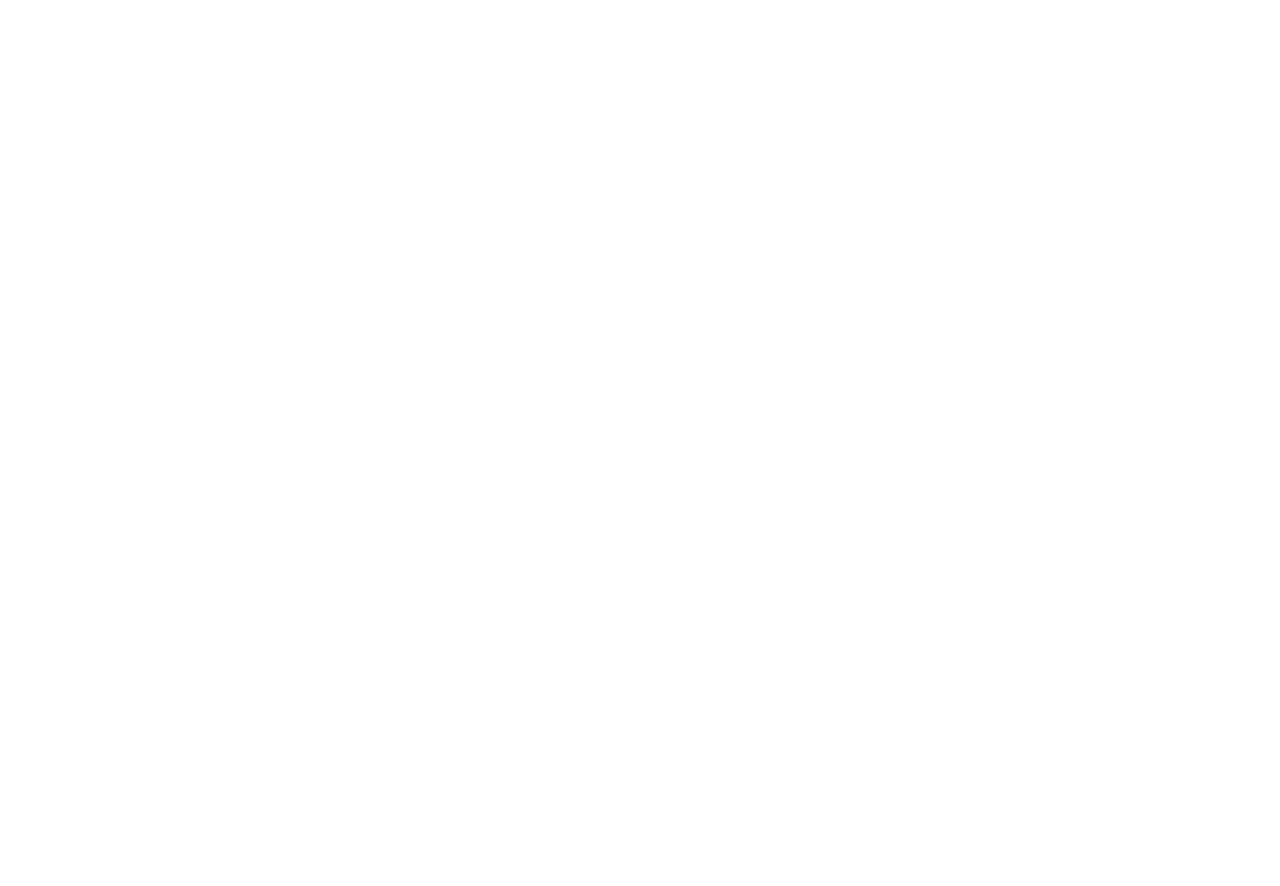
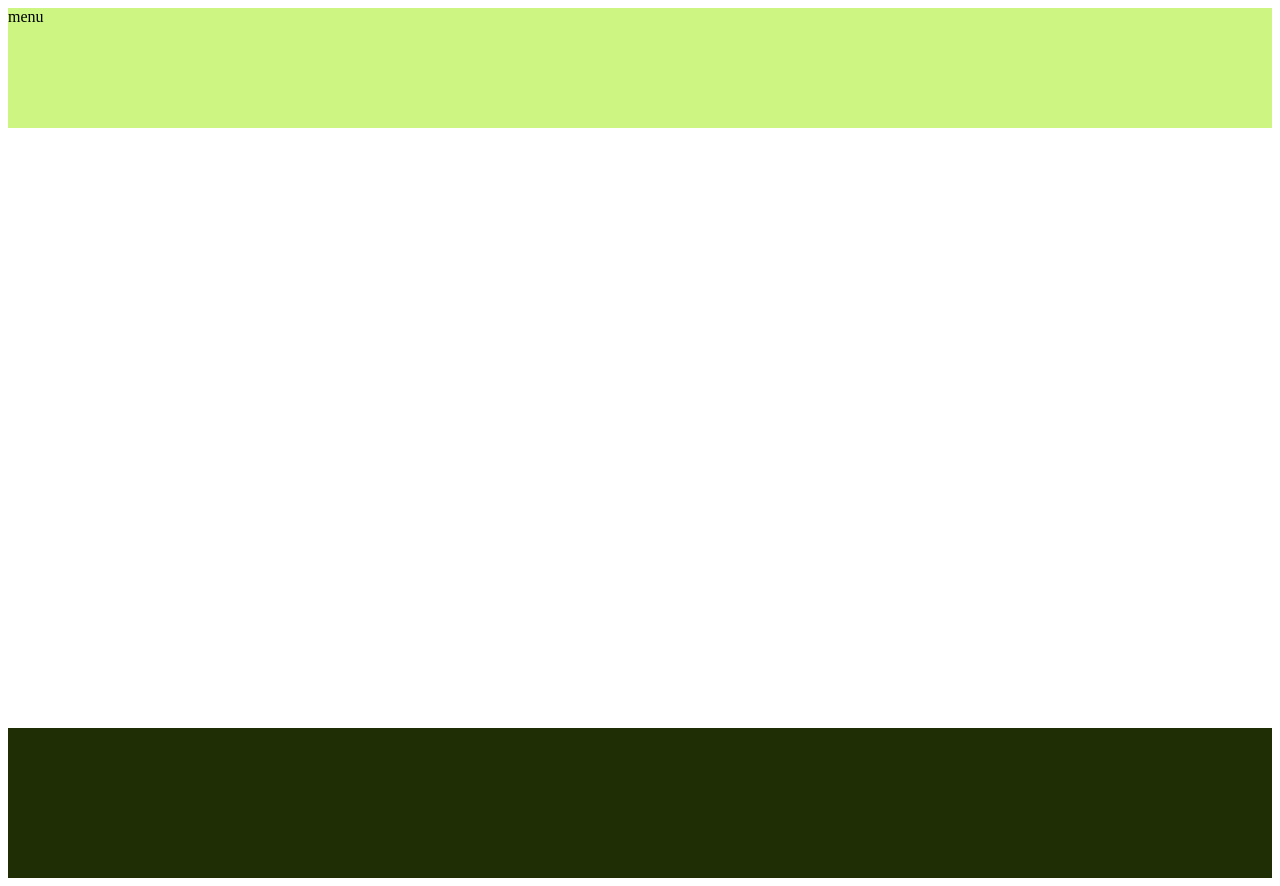
Before and after one commit to exegeses/html-59917, a plain HTML site: page clase2/maquetado.html in a window 1280 px wide. Before the commit the page ends 800 px from the top, so only its background shows below. Drawn offline with Linux system fonts and the light colour scheme.

Commit message:
teoría de maquetado

```diff
--- /dev/null
+++ b/clase2/css/estilos.css
@@ -0,0 +1,12 @@
+
+header{
+    background-color: #CDF581;
+    height: 120px;
+}
+main{
+    height: 600px;
+}
+footer{
+    background-color: #1F2E04;
+    height: 150px;
+}
--- a/clase2/maquetado.html
+++ b/clase2/maquetado.html
@@ -5,8 +5,19 @@
     <meta http-equiv="X-UA-Compatible" content="IE=edge">
     <meta name="viewport" content="width=device-width, initial-scale=1.0">
     <title>Maquetado</title>
+    <link rel="stylesheet" href="css/estilos.css">
 </head>
 <body>
+    <header>
+        <nav>
+            menu
+        </nav>
+    </header>
+    <main>
 
+    </main>
+    <footer>
+
+    </footer>
 </body>
 </html>
```
